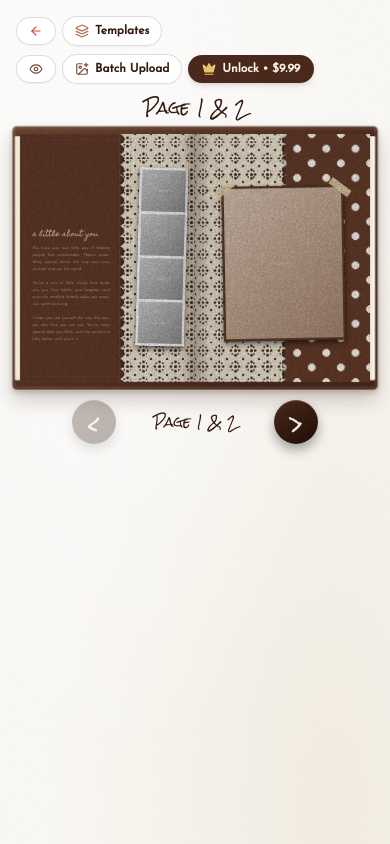
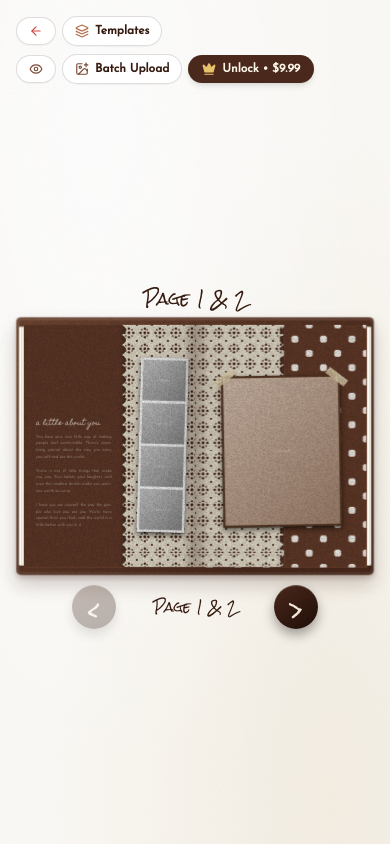
Before and after one commit to KunNuvath/love-page, a Next.js app: page /flipbook in a window 390 px wide. Built offline with nearby package versions, Linux system fonts and the light colour scheme; no server answers; a web font is replaced by a local one.

Commit message:
Center Love Flipbook vertically and horizontally across all phone models

```diff
--- a/src/components/flipbook/LoveFlipbook.tsx
+++ b/src/components/flipbook/LoveFlipbook.tsx
@@ -52,7 +52,7 @@ export default function LoveFlipbook({
   const [cur, setCur] = useState(0); // 0..7 (spread index)
   const [movingLeaf, setMovingLeaf] = useState<number | null>(null);
   const [castDir, setCastDir] = useState<"" | "f" | "b">("");
-  const [scale, setScale] = useState(0.85);
+  const [scale, setScale] = useState<number | null>(null);
   const [interactionMode, setInteractionMode] = useState<"edit" | "flip">("edit");
 
   const [isUnlocked, setIsUnlocked] = useState<boolean>(
@@ -71,6 +71,7 @@ export default function LoveFlipbook({
 
   const busyRef = useRef(false);
   const touchStartX = useRef<number | null>(null);
+  const stageWrapRef = useRef<HTMLElement | null>(null);
   const singleFileInputRef = useRef<HTMLInputElement | null>(null);
   const batchFileInputRef = useRef<HTMLInputElement | null>(null);
   const activeSlotRef = useRef<number | null>(null);
@@ -142,24 +143,33 @@ export default function LoveFlipbook({
     };
   }, [readOnly, user, showToast]);
 
-  // Fit book to viewport with symmetric margins across all phone/tablet/desktop models
+  // Fit book to exact container dimensions so it is dead-center on every phone, tablet & desktop
   useEffect(() => {
     const updateFit = () => {
-      const vw = window.innerWidth;
-      const vh = window.innerHeight;
-      const sideMargin = vw < 640 ? 24 : 48;
-      const topReserve = readOnly ? (vw < 640 ? 155 : 140) : vw < 640 ? 220 : 190;
-      const availW = Math.max(280, vw - sideMargin);
-      const availH = Math.max(220, vh - topReserve);
-      const s = Math.min(availW / 1004, availH / 724, 1.3);
-      setScale(Math.max(0.26, s));
+      const containerW =
+        stageWrapRef.current?.clientWidth ||
+        Math.max(280, document.documentElement.clientWidth - 24);
+      const vw = document.documentElement.clientWidth || window.innerWidth;
+      const vh = window.visualViewport?.height || window.innerHeight;
+      const sidePad = vw < 640 ? 8 : 24;
+      const topReserve = readOnly ? (vw < 640 ? 150 : 140) : vw < 640 ? 230 : 195;
+      const availW = Math.max(260, containerW - sidePad);
+      const availH = Math.max(200, vh - topReserve);
+      const s = Math.min(availW / 1004, availH / 724, 1.25);
+      setScale(Math.max(0.24, s));
     };
     updateFit();
     window.addEventListener("resize", updateFit);
     window.addEventListener("orientationchange", updateFit);
+    const ro =
+      typeof ResizeObserver !== "undefined" && stageWrapRef.current
+        ? new ResizeObserver(updateFit)
+        : null;
+    if (ro && stageWrapRef.current) ro.observe(stageWrapRef.current);
     return () => {
       window.removeEventListener("resize", updateFit);
       window.removeEventListener("orientationchange", updateFit);
+      ro?.disconnect();
     };
   }, [readOnly]);
 
@@ -1069,6 +1079,11 @@ export default function LoveFlipbook({
         )}
       </div>
 
+      {/* Centered Book Workspace (Top Bar stays at top; Book is dead-center on all phones & desktops) */}
+      <main
+        ref={stageWrapRef}
+        className="flex-1 w-full flex flex-col items-center justify-center py-2 z-10"
+      >
         {/* Spread Heading */}
         <h1 className={styles.ttl}>{spreadLabel}</h1>
 
@@ -1076,10 +1091,14 @@ export default function LoveFlipbook({
         <div
           className={styles.stage}
           style={{
-          width: 1004 * scale,
-          height: 724 * scale,
+            width: scale ? 1004 * scale : "100%",
+            height: scale ? 724 * scale : 260,
+            margin: "0 auto",
+            opacity: scale ? 1 : 0,
+            transition: "opacity 160ms ease-out",
           }}
         >
+          {scale !== null && (
             <div
               className={styles.sc}
               style={{
@@ -1156,6 +1175,7 @@ export default function LoveFlipbook({
                 />
               </div>
             </div>
+          )}
         </div>
 
         {/* Bottom Spread Navigation Controls */}
@@ -1180,6 +1200,7 @@ export default function LoveFlipbook({
             ›
           </button>
         </div>
+      </main>
 
       {/* Share Links Banner After Publishing */}
       {!readOnly && savedSlug && (
```
Lines whose indentation alone changed are shown as unchanged.
